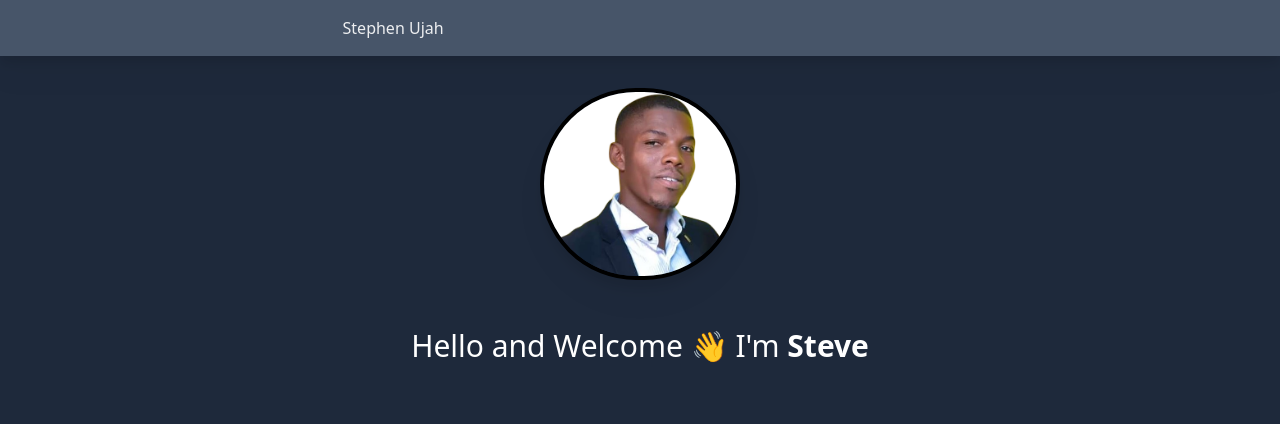
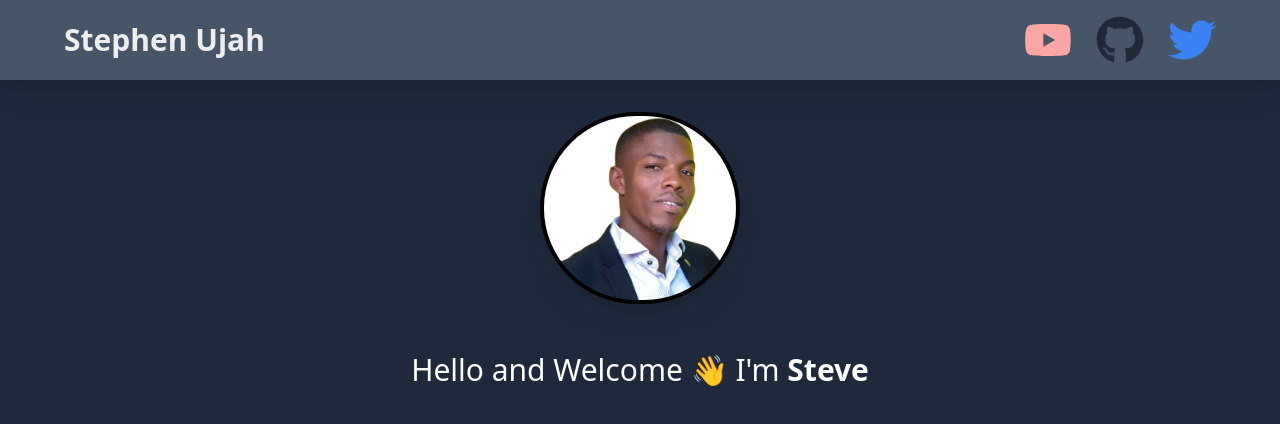
Before and after one commit to ochosteve08/Blog-Next, a Next.js app: page / in a window 1280 px wide. Shown: the top 424 px of the page. Built offline with nearby package versions, Linux system fonts and the light colour scheme.

Commit message:
add social media links

```diff
--- a/app/components/Navbar.tsx
+++ b/app/components/Navbar.tsx
@@ -1,16 +1,38 @@
 import Link from "next/link";
+import { FaYoutube, FaTwitter, FaGithub } from "react-icons/fa";
 
 const Navbar = () => {
   return (
     <nav className="bg-slate-600 p-4 sticky top-0 drop-shadow-xl z-10">
-      <div className=" mx-auto flex max-w-prose justify-between flex-col sm:flex-row">
+      <div className=" mx-auto flex max-w-6xl justify-between flex-col sm:flex-row">
+        <h1 className="text-3xl font-bold text-white grid place-content-center mb-2 md:mb-0 ">
           <Link
             href={"/"}
             className="text-white/90 no-underline hover:text-white"
           >
-          {" "}
             Stephen Ujah
           </Link>
+        </h1>
+        <div className="flex flex-row justify-center sm:justify-evenly space-x-6 align-middle text-white text-4xl lg:text-5xl ">
+          <Link
+            href={"https://www.youtube.com/channel/UC3aNNzv_PIG8CkWxtM_95lg"}
+            className="text-red-300 hover:text-red-400"
+          >
+            <FaYoutube />
+          </Link>
+          <Link
+            href={"https://github.com/ochosteve08"}
+            className="text-gray-800 hover:text-white"
+          >
+            <FaGithub />
+          </Link>
+          <Link
+            href={"https://twitter.com/Prof_Ochosteve"}
+            className="text-blue-500 hover:text-blue-700"
+          >
+            <FaTwitter />
+          </Link>
+        </div>
       </div>
     </nav>
   );
--- a/package.json
+++ b/package.json
@@ -19,6 +19,7 @@
     "postcss": "8.4.27",
     "react": "18.2.0",
     "react-dom": "18.2.0",
+    "react-icons": "^4.10.1",
     "tailwindcss": "3.3.3",
     "typescript": "5.1.6"
   }
```
Also changed, not shown: 1 other file (tests, documents, lock files or other folders). Lines whose indentation alone changed are shown as unchanged.
